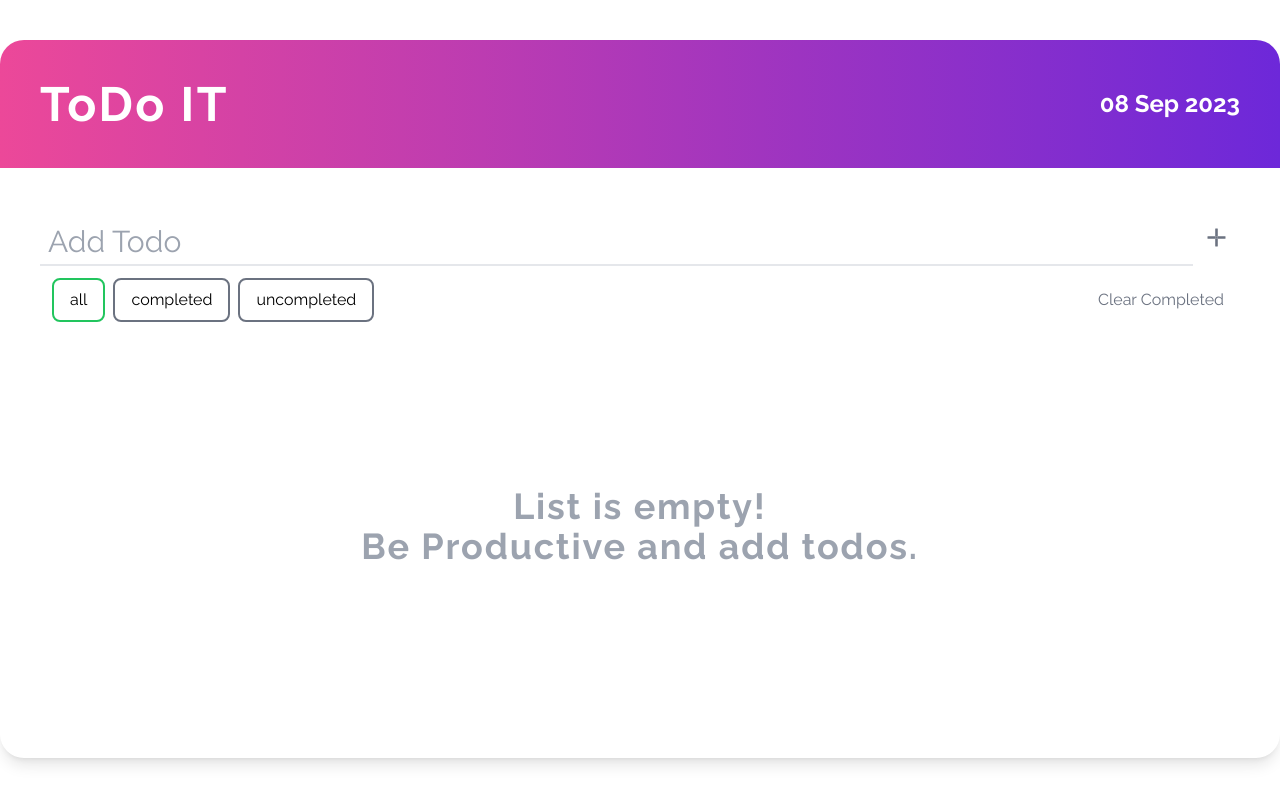
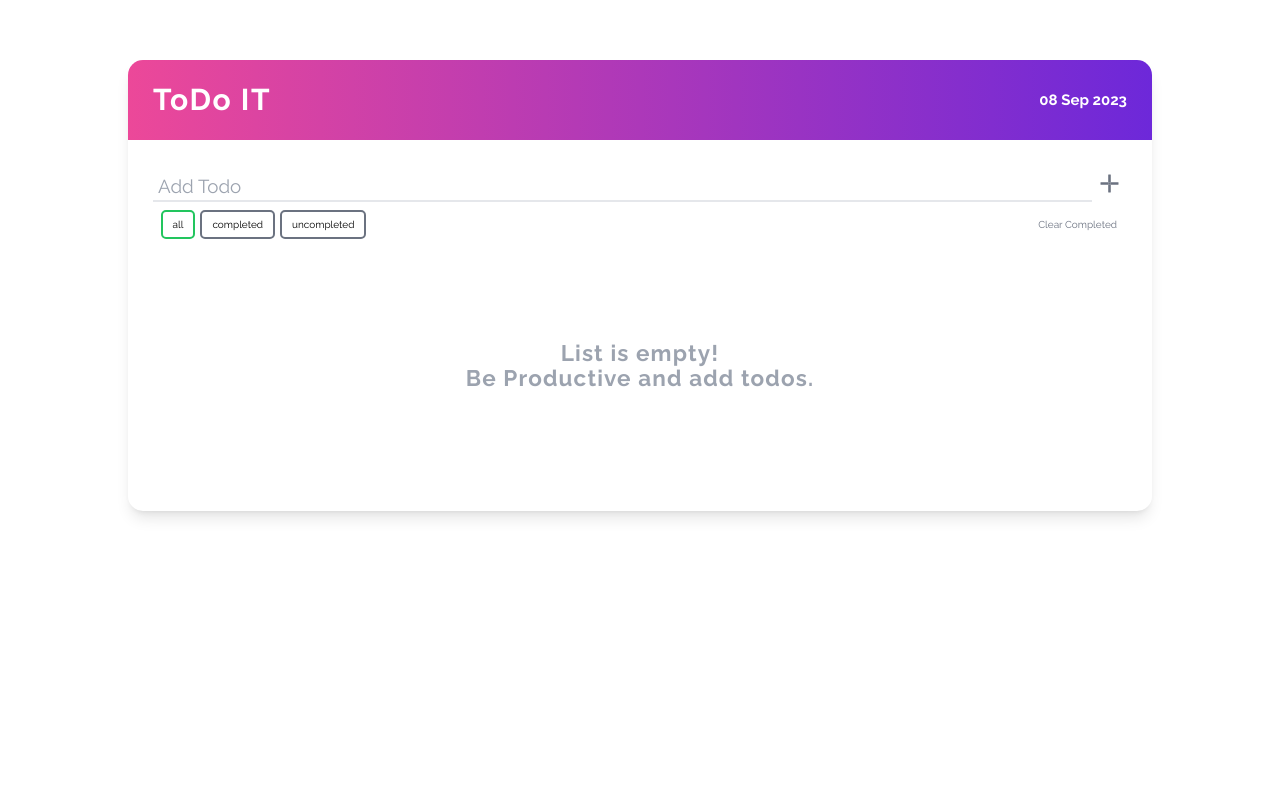
Before and after one commit to BasheerRajeh/simple-todoit, a React (Vite) app: page / in a window 1280 px wide. Built offline with nearby package versions, Linux system fonts and the light colour scheme.

Commit message:
fix styling unit

```diff
--- a/src/app/App.tsx
+++ b/src/app/App.tsx
@@ -54,7 +54,7 @@ const App = () => {
     }
 
     return (
-        <LayoutWrapper className="container my-10 shadow-lg rounded-3xl overflow-hidden">
+        <LayoutWrapper className="max-w-screen-lg container my-24 shadow-lg rounded-3xl overflow-hidden">
             <AddTodo onAdd={addTodo} />
             <div className="flex justify-between items-center">
             <Filter filter={filter} onFilterChange={handleChangeFilter} />
--- a/src/assets/css/app.css
+++ b/src/assets/css/app.css
@@ -2,6 +2,10 @@
 @tailwind components;
 @tailwind utilities;
 
+html{
+    font-size: 62.5%;
+}
+
 body {
     font-family: "Raleway", "sans-serif";
 }
```
